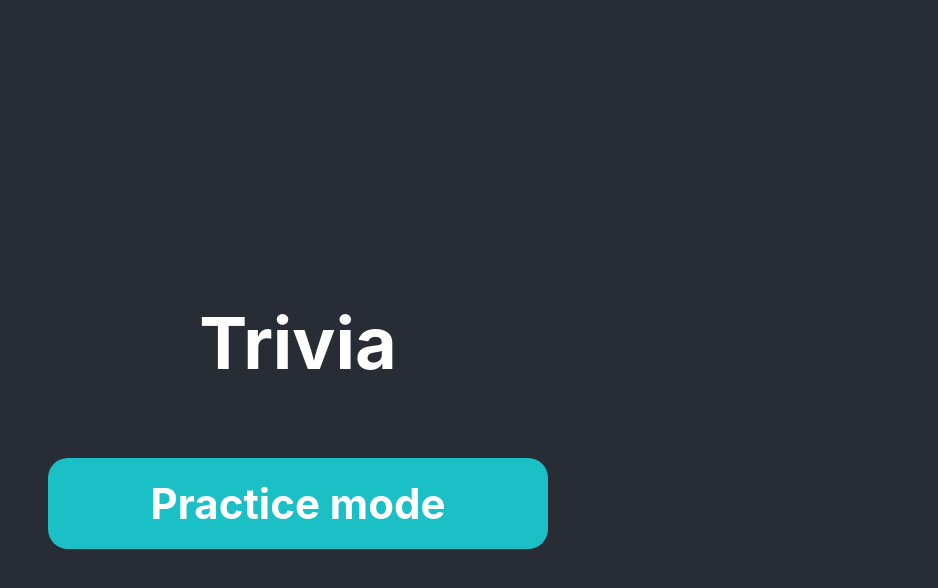
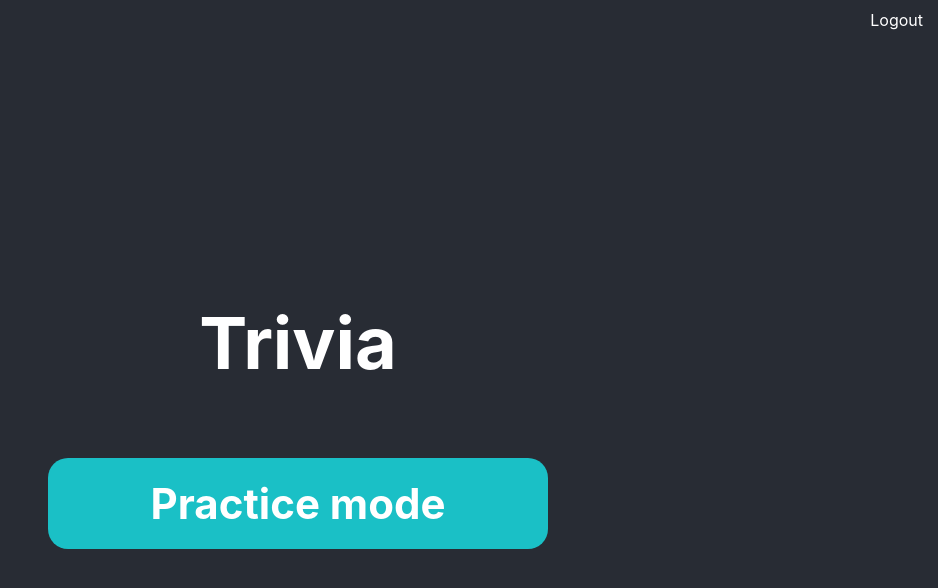
Before and after one commit to unpollito/trivia, a React (Create React App) app in the folder frontend/: page / in a window 1280 px wide. Shown: the top 588 px of the page, without its empty margins (342-1280 px from the left). Built offline with nearby package versions, Linux system fonts and the light colour scheme; sample sign-in values are in the browser's storage.

Commit message:
Implement logout

```diff
--- a/frontend/src/views/HomeView/HomeView.module.css
+++ b/frontend/src/views/HomeView/HomeView.module.css
@@ -7,6 +7,13 @@
 .link {
   width: 80%;
   display: block;
+}
+
+.logout {
+  position: absolute;
+  top: 10px;
+  right: 15px;
+  cursor: pointer;
 }
 
 .practiceButton {
--- a/frontend/src/views/HomeView/HomeView.tsx
+++ b/frontend/src/views/HomeView/HomeView.tsx
@@ -1,11 +1,26 @@
-import React from "react";
+import React, { useState } from "react";
 import styles from "./HomeView.module.css";
-import { Link } from "react-router-dom";
+import { Link, Redirect } from "react-router-dom";
 import Button from "../../components/Button/Button";
+import { setLoginToken } from "../../helpers/loginData";
 
 function HomeView() {
+  const [hasLoggedOut, setHasLoggedOut] = useState(false);
+
+  const logout = () => {
+    setLoginToken(null);
+    setHasLoggedOut(true);
+  };
+
+  if (hasLoggedOut) {
+    return <Redirect to="/login" />;
+  }
+
   return (
     <div className="s-view">
+      <div onClick={logout} className={styles.logout}>
+        Logout
+      </div>
       <h1 className={styles.title}>Trivia</h1>
       <Link className={styles.link} to="/quiz">
         <Button
```
